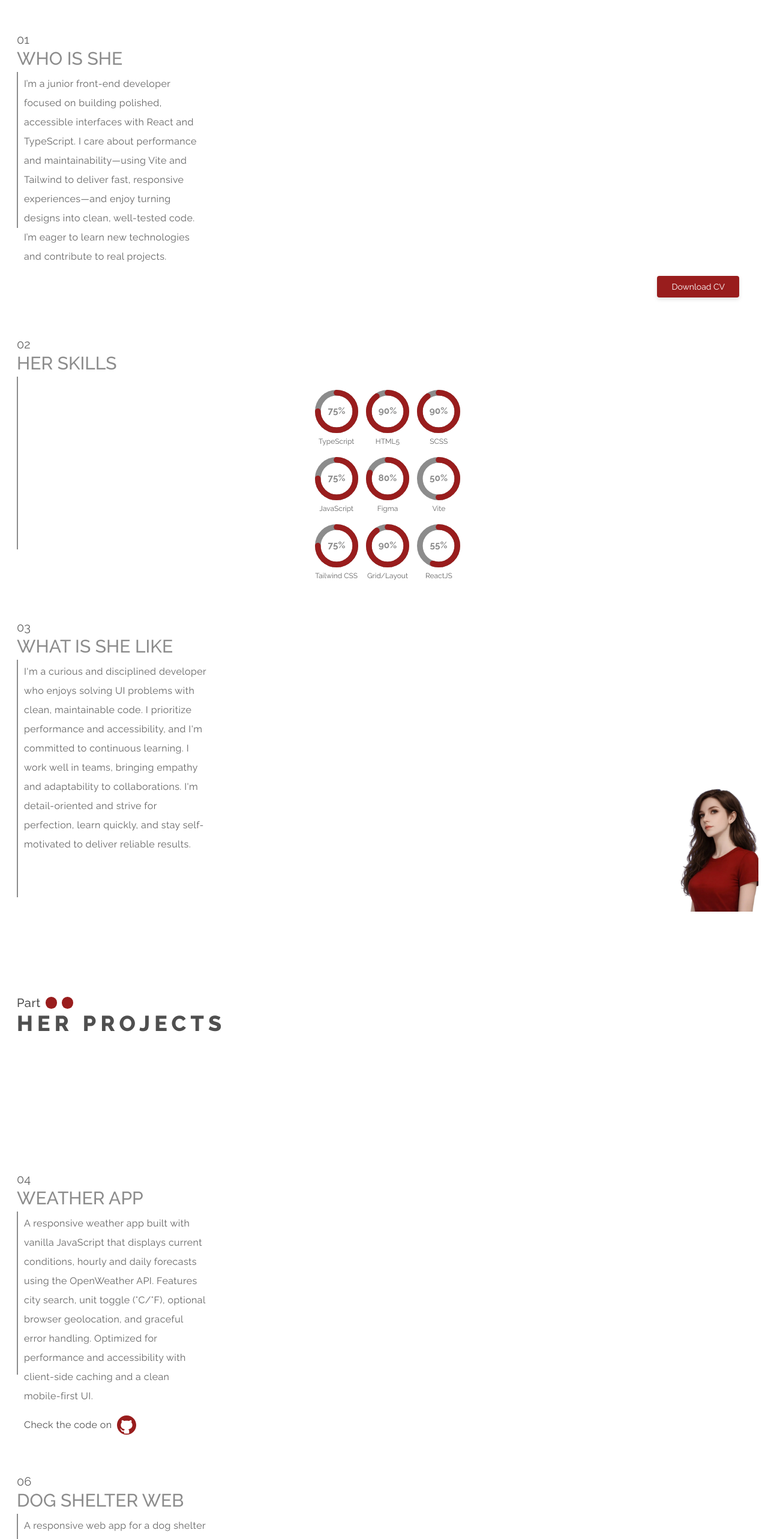
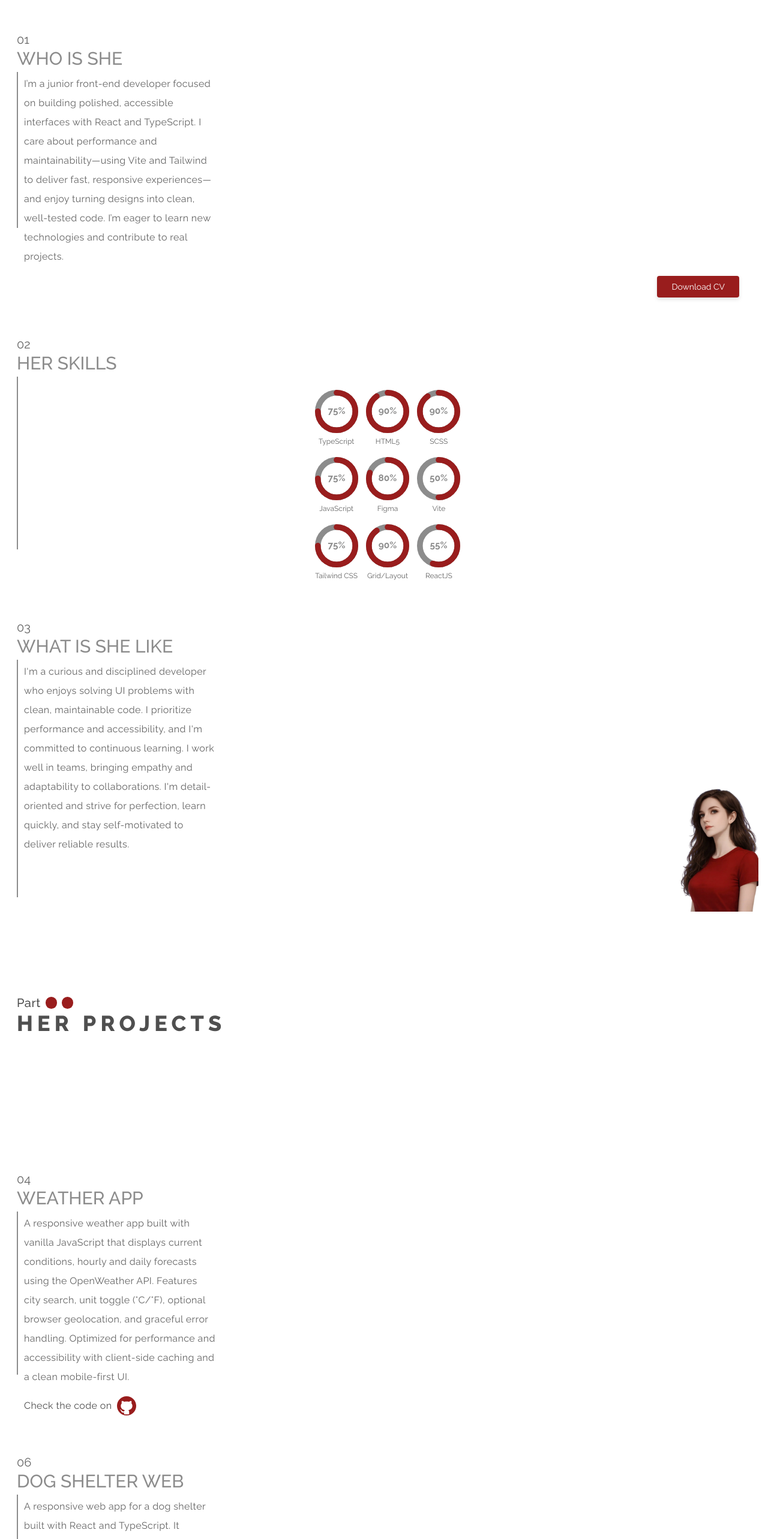
Before and after one commit to bavayra/Portfolio, a React (Vite) app: page / in a window 1280 px wide. Shown: the part 1180-3746 px from the top of the page at 60% size. Built offline with nearby package versions, Linux system fonts and the light colour scheme.

Commit message:
style(screens >480): increased max-w for the text's containers

```diff
--- a/src/sections/About.tsx
+++ b/src/sections/About.tsx
@@ -16,7 +16,7 @@ const About = () => {
         WHO IS SHE
       </h2>
 
-      <p className="mt-2 text-xs phone-md:text-base phone-md:max-w-76 phone-sm:text-sm phone-sm:max-w-68 text-text leading-loose tracking-wide ml-3 w-full max-w-60 wrap-break-words whitespace-normal">
+      <p className="mt-2 text-xs min-[480px]:max-w-80 phone-md:text-base phone-md:max-w-76 phone-sm:text-sm phone-sm:max-w-68 text-text leading-loose tracking-wide ml-3 w-full max-w-60 wrap-break-words whitespace-normal">
         I’m a junior front‑end developer focused on building polished,
         accessible interfaces with React and TypeScript. I care about
         performance and maintainability—using Vite and Tailwind to deliver fast,
--- a/src/sections/Description.tsx
+++ b/src/sections/Description.tsx
@@ -14,7 +14,7 @@ export const Description = () => {
       <h2 className="text-2xl text-grey-2 font-medium phone-sm:text-3xl">
         WHAT IS SHE LIKE
       </h2>
-      <p className="mt-2 text-xs phone-sm:text-sm phone-md:text-base phone-md:max-w-76 phone-sm:max-w-68 text-text leading-loose tracking-wide ml-3 w-full max-w-60 wrap-break-words whitespace-normal">
+      <p className="mt-2 min-[480px]:max-w-80 text-xs phone-sm:text-sm phone-md:text-base phone-md:max-w-76 phone-sm:max-w-68 text-text leading-loose tracking-wide ml-3 w-full max-w-60 wrap-break-words whitespace-normal">
         I'm a curious and disciplined developer who enjoys solving UI problems
         with clean, maintainable code. I prioritize performance and
         accessibility, and I'm committed to continuous learning. I work well in
--- a/src/sections/DogShelter.tsx
+++ b/src/sections/DogShelter.tsx
@@ -15,7 +15,7 @@ export const DogShelter = () => {
       <h2 className="text-2xl text-grey-2 phone-sm:text-3xl font-medium">
         DOG SHELTER WEB
       </h2>
-      <p className="mt-2 text-xs phone-sm:text-sm phone-md:text-base phone-md:max-w-76 phone-sm:max-w-68 text-text leading-loose tracking-wide ml-3 w-full max-w-60 wrap-break-words whitespace-normal">
+      <p className="mt-2 min-[480px]:max-w-80 text-xs phone-sm:text-sm phone-md:text-base phone-md:max-w-76 phone-sm:max-w-68 text-text leading-loose tracking-wide ml-3 w-full max-w-60 wrap-break-words whitespace-normal">
         A responsive web app for a dog shelter built with React and TypeScript.
         It features a searchable pet gallery with different filters, adoption
         rules, contact/donation section, and accessible modals for each dog. The
--- a/src/sections/Portfolio.tsx
+++ b/src/sections/Portfolio.tsx
@@ -15,7 +15,7 @@ export const Portfolio = () => {
       <h2 className="text-2xl phone-sm:text-3xl text-grey-2 font-medium">
         THIS PORTFOLIO <span className="text-accent-red font-bold">:)</span>
       </h2>
-      <p className="mt-2 text-xs phone-sm:text-sm phone-md:text-base phone-md:max-w-76 phone-sm:max-w-68 text-text leading-loose tracking-wide ml-3 w-full max-w-60 wrap-break-words whitespace-normal">
+      <p className="mt-2 text-xs min-[480px]:max-w-80 phone-sm:text-sm phone-md:text-base phone-md:max-w-76 phone-sm:max-w-68 text-text leading-loose tracking-wide ml-3 w-full max-w-60 wrap-break-words whitespace-normal">
         A responsive, performance‑focused personal portfolio showcasing my
         projects, process and measurable improvements. Built with modern tooling
         to demonstrate UI implementation, accessibility and deployment
--- a/src/sections/WeatherApp.tsx
+++ b/src/sections/WeatherApp.tsx
@@ -15,7 +15,7 @@ export const WeatherApp = () => {
       <h2 className="text-2xl phone-sm:text-3xl text-grey-2 font-medium">
         WEATHER APP
       </h2>
-      <p className="mt-2 text-xs phone-sm:text-sm phone-md:text-base phone-md:max-w-76 phone-sm:max-w-68 text-text leading-loose tracking-wide ml-3 w-full max-w-60 wrap-break-words whitespace-normal">
+      <p className="mt-2 text-xs min-[480px]:max-w-80 phone-sm:text-sm phone-md:text-base phone-md:max-w-76 phone-sm:max-w-68 text-text leading-loose tracking-wide ml-3 w-full max-w-60 wrap-break-words whitespace-normal">
         A responsive weather app built with vanilla JavaScript that displays
         current conditions, hourly and daily forecasts using the OpenWeather
         API. Features city search, unit toggle (°C/°F), optional browser
```
